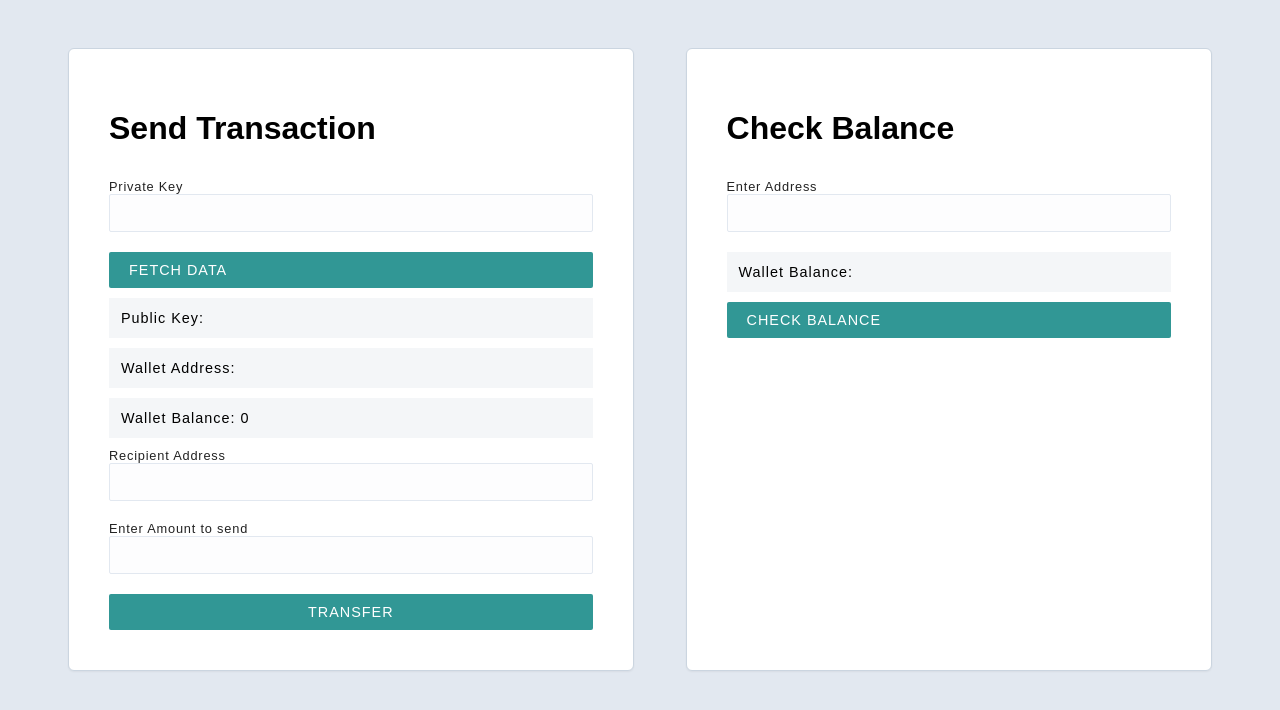
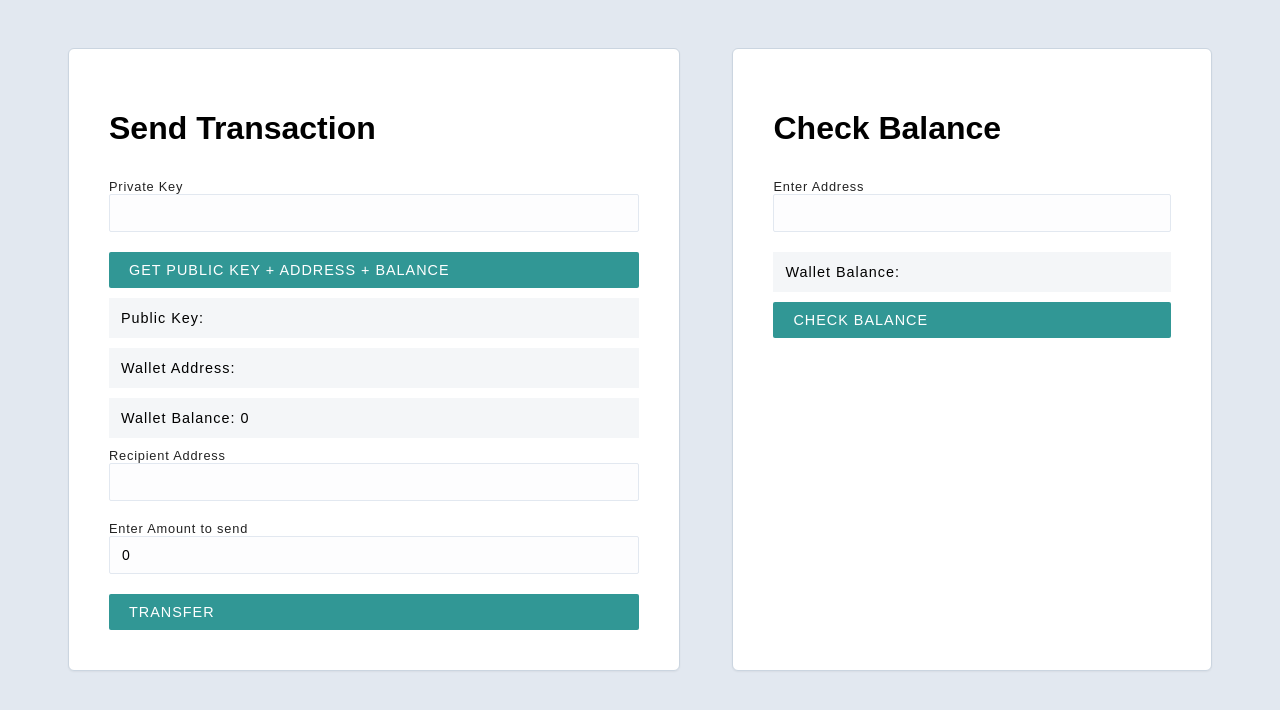
Before and after one commit to i-umairkhan/ECDSA_Node, a React (Vite) app in the folder client/: page / in a window 1280 px wide. Shown: the top 710 px of the page. Built offline with nearby package versions, Linux system fonts and the light colour scheme; no server answers.

Commit message:
implemented recoverinng of public key

```diff
--- a/client/package.json
+++ b/client/package.json
@@ -10,7 +10,9 @@
   },
   "dependencies": {
     "axios": "^0.27.2",
+    "crypto": "^1.0.1",
     "ethereum-cryptography": "^1.1.2",
+    "js-sha256": "^0.9.0",
     "react": "^18.2.0",
     "react-dom": "^18.2.0"
   },
--- a/client/src/Transaction.jsx
+++ b/client/src/Transaction.jsx
@@ -1,6 +1,8 @@
 import { useState } from "react";
 import { generateAddress, _publicKey, _address } from "./generateAddress";
 import { toHex } from "ethereum-cryptography/utils";
+import * as secp from "ethereum-cryptography/secp256k1";
+import { sha256 } from "ethereum-cryptography/sha256";
 import server from "./server";
 import { useEffect } from "react";
 
@@ -10,12 +12,48 @@ function Transaction() {
   const [publicKey, setPublicKey] = useState(new Uint8Array());
   const [address, setAddress] = useState(new Uint8Array());
   const [balance, setBalance] = useState(0);
+  const [recipient, setRecipient] = useState("");
+  const [sendBalance, setSendBalance] = useState(0);
+  const [data, setData] = useState({});
+  const [signature, setSignature] = useState(new Uint8Array());
+
+  // to get balance of address from server
+  useEffect(() => {
+    if (toHex(address)) {
+      server
+        .get(`/balance/0x${toHex(address)}`)
+        .then((r) => setBalance(r.data.balance));
+    }
+  }, [address]);
 
   useEffect(() => {
-    server
-      .get(`/balance/0x${toHex(address)}`)
-      .then((r) => setBalance(r.data.balance));
-  }, [address]);
+    if (toHex(signature)) {
+      let d = Uint8Array.from(JSON.stringify(data));
+      let recoverdKey = secp.recoverPublicKey(sha256(d), signature, 1);
+      console.log("Recoverd Public key:" + toHex(recoverdKey));
+    }
+  }, [signature]);
+
+  // to sign a signature with hash data and private key
+  useEffect(() => {
+    if (data && privateKey) {
+      let d = Uint8Array.from(JSON.stringify(data));
+      secp.sign(sha256(d), privateKey).then((s) => {
+        setSignature(s);
+      });
+    }
+  }, [data]);
+
+  // create a data is used to sign a message
+  function transferFunds() {
+    if (balance >= sendBalance && balance > 0 && recipient) {
+      setData({
+        SenderAddress: `0x${toHex(address)}`,
+        RecipientAddress: recipient,
+        BalanceToSend: sendBalance,
+      });
+    }
+  }
 
   return (
     <div className="container wallet">
@@ -26,6 +64,7 @@ function Transaction() {
         <input
           value={privateKey}
           onChange={(e) => setPrivateKey(e.target.value)}
+          type="password"
         />
       </label>
 
@@ -37,7 +76,7 @@ function Transaction() {
           setAddress(_address);
         }}
       >
-        Fetch Data
+        Get Public key + Address + Balance
       </button>
 
       <div className="highlight balance">
@@ -59,15 +98,23 @@ function Transaction() {
 
       <label>
         Recipient Address
-        <input></input>
+        <input
+          value={recipient}
+          onChange={(e) => setRecipient(e.target.value)}
+        />
       </label>
 
       <label>
         Enter Amount to send
-        <input></input>
+        <input
+          value={sendBalance}
+          onChange={(e) => setSendBalance(e.target.value)}
+        />
       </label>
 
-      <input type="submit" className="button" value="Transfer" />
+      <button className="button" onClick={() => transferFunds()}>
+        Transfer
+      </button>
     </div>
   );
 }
```
Also changed, not shown: 1 other file (tests, documents, lock files or other folders).
